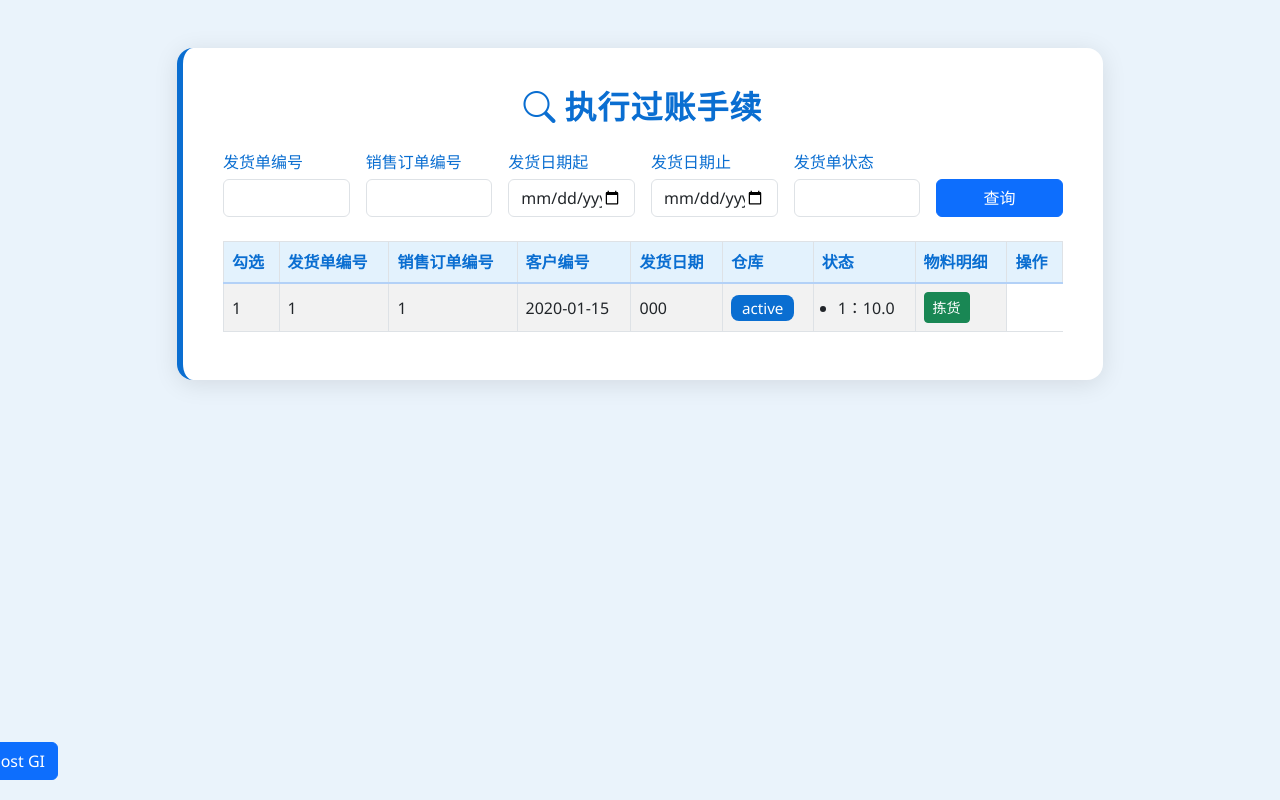
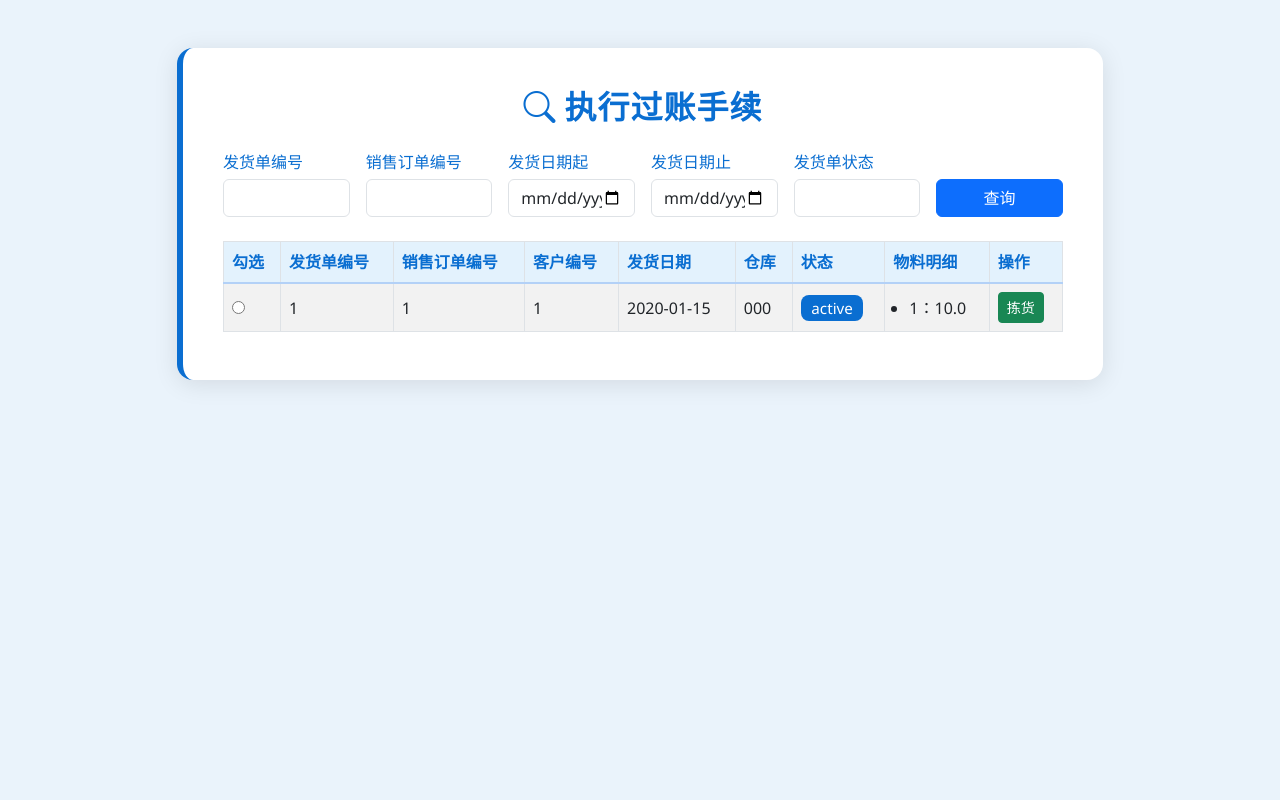
Before and after one commit to pp0424/SD_coding, a Flask app: page /delivery/posting in a window 1280 px wide. Run offline with Flask 3, Linux system fonts and the light colour scheme; tables that the repository leaves empty hold one stand-in row (values such as "Sample post").

Commit message:
Update posting.html
Signed-off-by: lllsssss <151696830+lllsssss@users.noreply.github.com>

```diff
--- a/templates/delivery/posting.html
+++ b/templates/delivery/posting.html
@@ -94,11 +94,9 @@
             <div class="col-md-2 d-flex align-items-end">
               {{ form.submit(class="btn btn-primary w-100") }}
             </div>
-            <div style="position: fixed; bottom: 20px; right: 30px;">
-              <button type="submit" form="postGiForm" class="btn btn-primary">Post GI</button>
-            </div>
-            <div style="position: fixed; bottom: 20px; right: 940px;">
-              <button type="submit" form="postGiForm" class="btn btn-primary">Post GI</button>
+              <input type="hidden" name="selected_id" id="selectedIdInput">
+              <div style="position: fixed; bottom: 20px; right: 940px;">
+              <button type="submit" class="btn btn-primary">Post GI</button>
             </div>
           </form>
           <div class="table-responsive">
@@ -119,6 +117,9 @@
               <tbody>
                 {% for order in results %}
                 <tr>
+                  <td>
+                      <input type="radio" name="delivery_id" value="{{ order.delivery_id }}">
+                  </td>
                   <td>{{ order.delivery_id }}</td>
                   <td>{{ order.sales_order_id }}</td>
                   <td>{{ order.customer_id }}</td>
@@ -159,5 +160,18 @@
       </div>
     </div>
   </div>
+
+<script>
+  document.getElementById('postGiForm').addEventListener('submit', function(event) {
+    const checked = document.querySelector('input[name="delivery_id"]:checked');
+    if (!checked) {
+      alert("请先选择一个发货单！");
+      event.preventDefault();
+      return;
+    }
+    document.getElementById('selectedIdInput').value = checked.value;
+  });
+</script>
+
 </body>
 </html>
```
